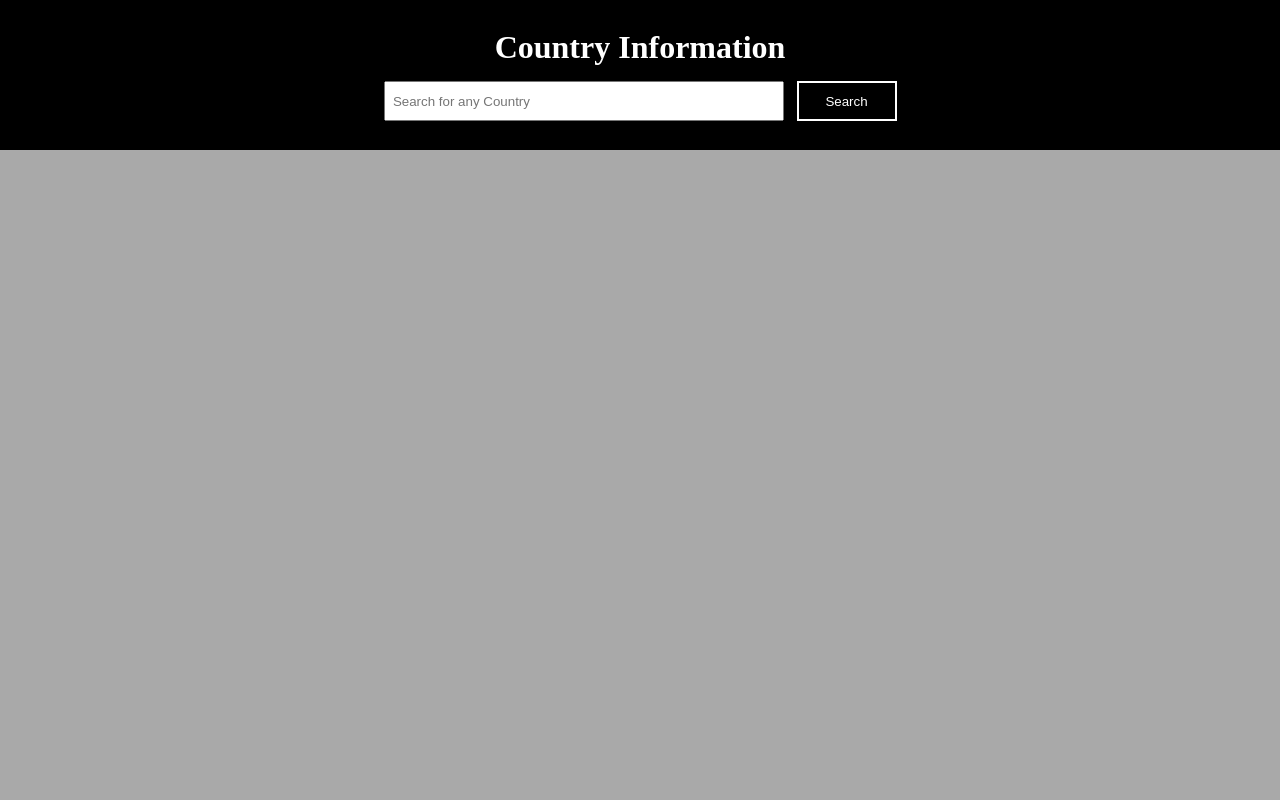
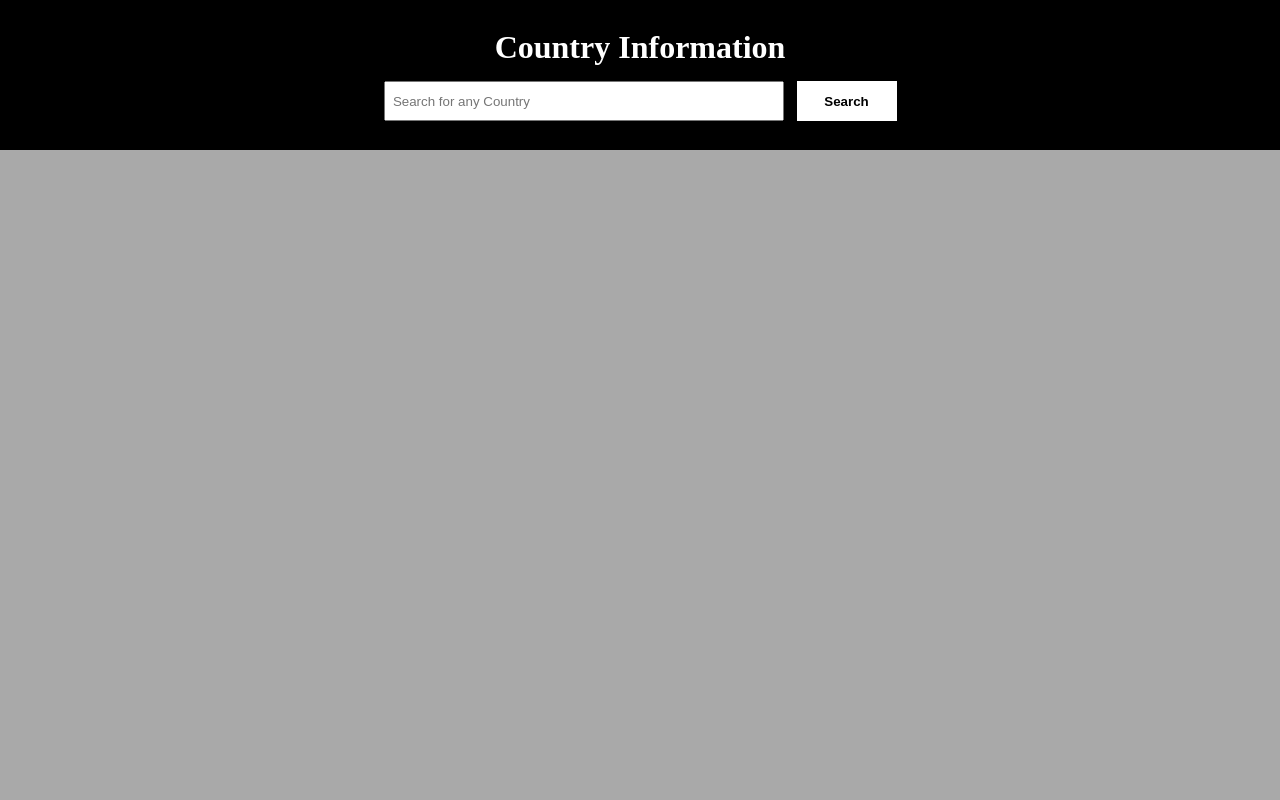
Before and after one commit to Bona-Zeynalabid/countryInformation, a plain HTML site: page index.html in a window 1280 px wide. In both pictures the pointer is over the button "Search". Shown: the top 800 px of the page. Drawn offline with Linux system fonts and the light colour scheme.

Commit message:
Update style.css

```diff
--- a/style.css
+++ b/style.css
@@ -31,6 +31,9 @@ body{
     width: 100px;
     height: 40px;
     margin-left: 0;
+    border: 2px solid white;
+    color: white;
+    background-color:black;
 
 }
 .head div{
@@ -41,9 +44,10 @@ body{
     transition: all 2s ease;
 }
 .head button:hover{
-    color:white;
-    background-color: black;
+    color:black;
+    background-color: white;
     border: 2px solid white;
+    font-weight:bold;
 }
 .container{
     width: 100%;
```
